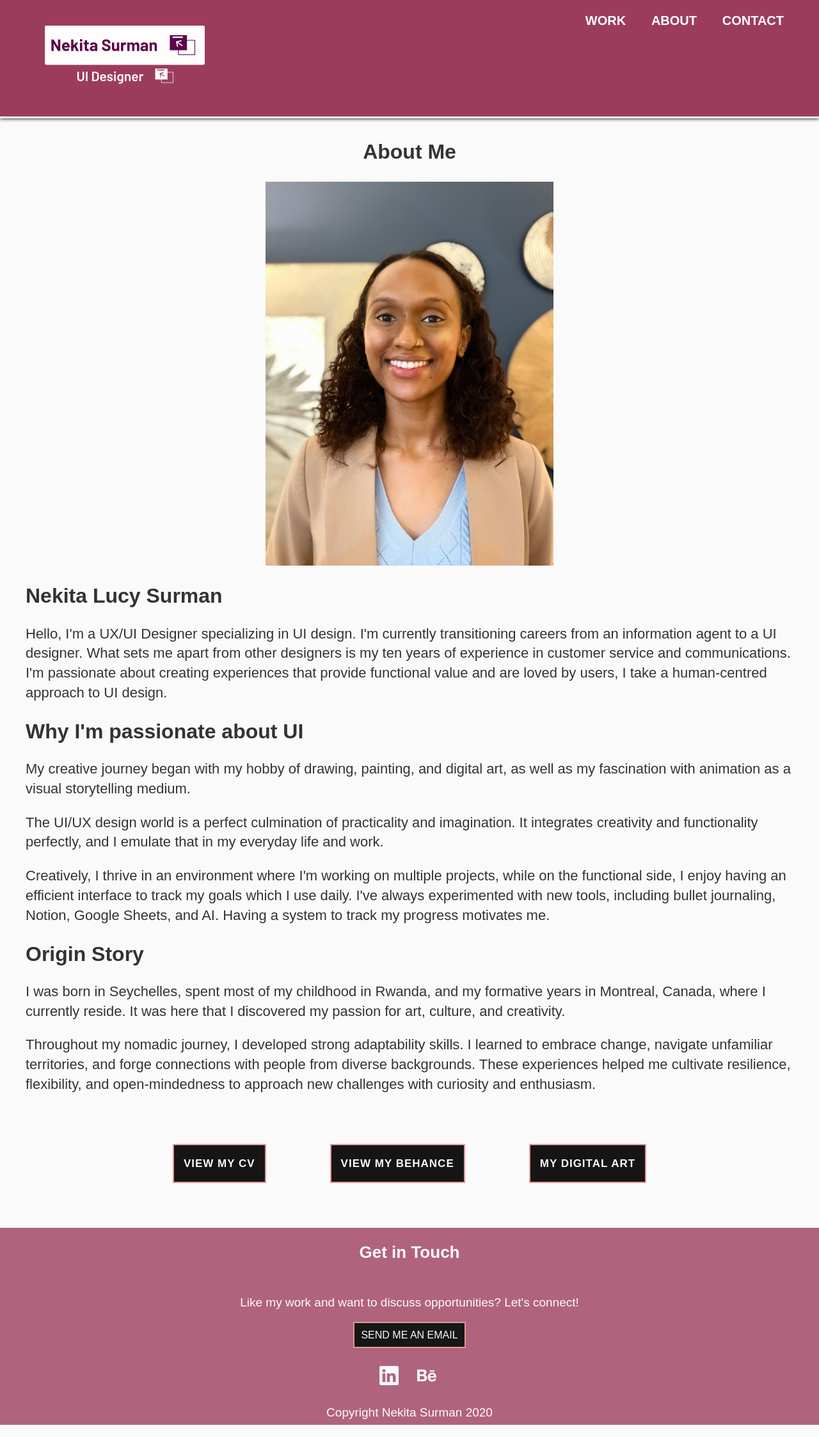
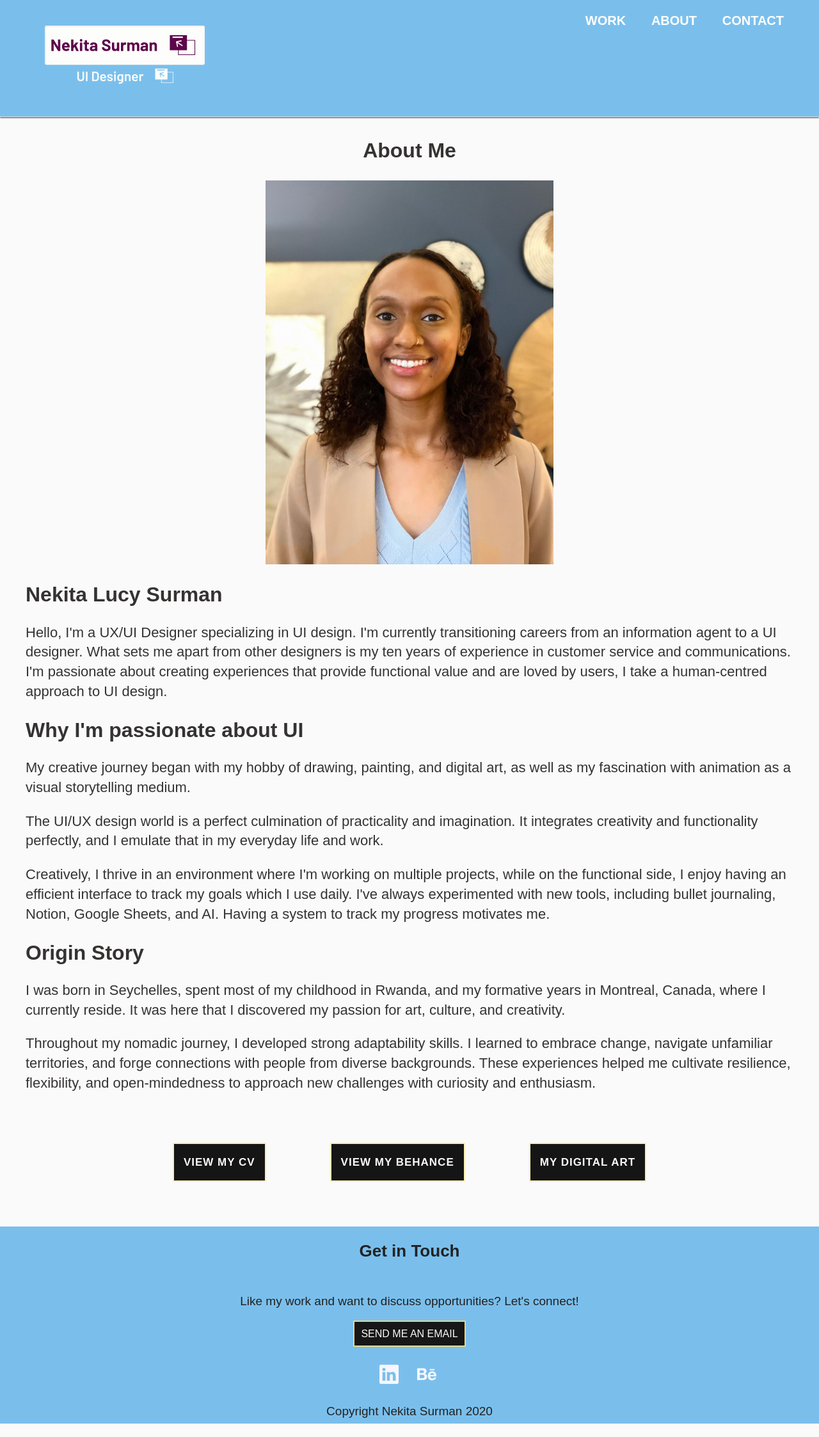
Before and after one commit to NekitaLucy/nekitaUIDesigner.github.io, a plain HTML site: page about.html in a window 1280 px wide. Shown: the whole page at 64% size. Drawn offline with nearby package versions, Linux system fonts and the light colour scheme.

Commit message:
Add files via upload

```diff
--- a/css/styles.css
+++ b/css/styles.css
@@ -95,12 +95,12 @@ div {
 
   .button {
     display: inline-block;
-    background-color: rgb(210, 210, 237);
+    background-color: rgb(187, 187, 234);
     font-size: 17px;
     text-decoration: none;
     padding: 15px;
     border-radius: 0.3px;
-    border-bottom: 2.5px solid #e19797;
+    border-bottom: 2.5px solid #faeeb1;
     transition: 0.2s opacity;
     margin-top: auto;
     font-family: "Barlow Condensed", sans-serif;
@@ -114,7 +114,7 @@ div {
     text-transform: uppercase;
     letter-spacing: 1px;
     text-align: center;
-    border: 2.5px solid  #e19797;
+    border: 2.5px solid  #faeeb1;
     border-radius: 0.5px;
     position: relative;
     overflow: hidden;
@@ -129,7 +129,7 @@ div {
 
   .button:hover {
     font-size: 17px;
-    border: 1px solid #bc8dc5;
+    border: 1px solid #faeeb1;
     color: #131312d3;
     font-family: "Barlow Condensed", sans-serif;
   }
@@ -141,7 +141,7 @@ div {
     width: 0%;
     height: 100%;
     display: block;
-    background: rgb(129, 185, 225);
+    background: rgb(217, 232, 242);
     position: absolute;
     -ms-transform: skewX(-20deg);
     -webkit-transform: skewX(-20deg);
@@ -164,7 +164,7 @@ div {
     width: 0%;
     height: 100%;
     display: block;
-    background: #e8f987;
+    background: #faeeb1;
     position: absolute;
     -ms-transform: skewX(-20deg);
     -webkit-transform: skewX(-20deg);
@@ -177,7 +177,7 @@ div {
     -moz-transition: all 0.4s cubic-bezier(0.2, 0.95, 0.57, 0.99);
     -o-transition: all 0.4s cubic-bezier(0.2, 0.95, 0.57, 0.99);
     transition: all 0.4s cubic-bezier(0.2, 0.95, 0.57, 0.99);
-    box-shadow: 2px 0px 14px rgba(255, 252, 252, 0.6);
+    box-shadow: 2px 0px 14px rgba(211, 219, 220, 0.797);
   }
 
   .button:hover::before,
@@ -202,7 +202,7 @@ div {
   background-color:#161716;
   color:  #FAFAFA;
   text-transform: uppercase;
-  border: 2.5px solid #e19797;
+  border: 2.5px solid #e9d780;
   padding: 10px;
   padding-left: 10px;
   margin-bottom: 40px;
@@ -213,7 +213,7 @@ div {
 .button-contact:hover {
   font-size: 19px;
   background-color: transparent;
-  border-bottom: 2.5px solid  #e19797;
+  border-bottom: 2.5px solid  #e9d780;
   color: #FAFAFA;
   font-family: "Barlow Condensed", sans-serif;
 }
@@ -736,10 +736,10 @@ template {
   }
 
 header {
-  background-color: #9c3c5c;
+  background-color: #7abfec;
   position: relative;
-  border-bottom: 3px solid  #FAFAFA;
-  box-shadow: 0px 1px 5px 0px;
+  border-bottom: 1px solid  #e3e3e3;
+  box-shadow: 0px 1px 2px 0px;
   /* position: ; */
   width: 100%;
   padding: 10px;
@@ -775,10 +775,10 @@ nav > ul > li > a {
   height: [object Object]px;
   background: #f8f8f8;
   position: relative;
-  border: solid #bdbdbd 1px;
+  border: solid #f2eded 1px;
   box-shadow: 0 7px 14px rgba(0, 0, 0, 0.3);
-  -webkit-box-shadow: 0 7px 14px rgba(0, 0, 0, 0.3);
-  -moz-box-shadow: 0 7px 14px rgba(0, 0, 0, 0.3);
+  -webkit-box-shadow: 0 7px 14px rgba(242, 235, 235, 0.3);
+  -moz-box-shadow: 0 7px 14px rgba(233, 230, 230, 0.3);
 }
 
 #hero {
@@ -802,13 +802,13 @@ nav > ul > li > a {
 
 #work .row {
   padding-bottom: 25px;
-  border-bottom: 1px solid #2a186b;
+  border-bottom: 1px solid #7DB1E1;
 }
 
 /* Footer styles */
 footer {
-  background-color: #b0637d;
-  color: #fffbfb;
+  background-color: #7abfec;
+  color: #222222;
   text-align: center;
 }
 
@@ -1021,8 +1021,8 @@ Large devices (1024px or larger)
   border-bottom: 2px solid rgb(248, 242, 247);
   border-radius: 5%;
   padding: 5px;
-  background-color: #db8eee;
-  color: rgb(241, 149, 149);
+  background-color: #f2d95b;
+  color: rgb(209, 153, 153);
 }
 /* ==============================
 X-large devices (1440px or larger)
```
